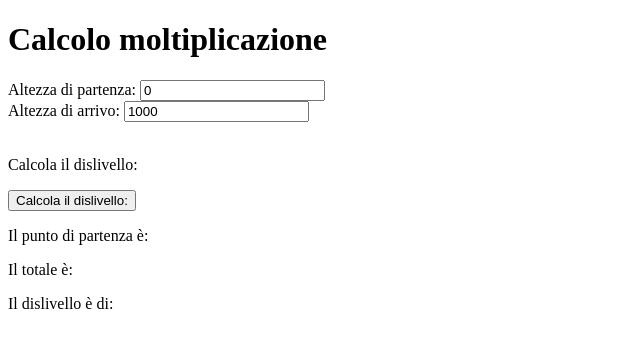
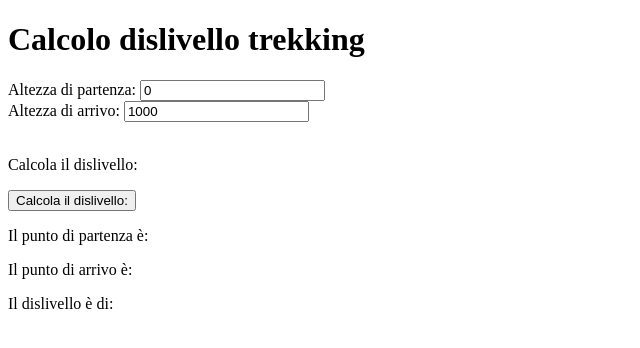
Before and after one commit to SamueleFiandaca/samufianda, a plain HTML site: page index.html in a window 1280 px wide. Shown: the whole page, without its empty margins (0-640 px from the left). Drawn offline with Linux system fonts and the light colour scheme.

Commit message:
Update index.html

```diff
--- a/index.html
+++ b/index.html
@@ -1,7 +1,7 @@
 <!DOCTYPE html>
 <html>
 <body>
-<h1>Calcolo moltiplicazione </h1>
+<h1>Calcolo dislivello trekking </h1>
 <form id="frm1" >
  Altezza di partenza: <input type="text" name="Hbase" value="0"><br>
  Altezza di arrivo: <input type="text" name="HArrivo" value="1000"><br><br>
@@ -13,7 +13,7 @@
 
 <p>Il punto di partenza è:</p>
 <p id="base"></p>
-<p>Il totale è:</p>
+<p>Il punto di arrivo è:</p>
 <p id="arrivo"></p>
 
 Il dislivello è di:
@@ -33,7 +33,7 @@ document.getElementById("arrivo").innerHTML =arrivo;
 }
 
 function Dislivello(h1,h2){
-return h1*h2;
+return h2*h1;
 }
 
 </script>
```
